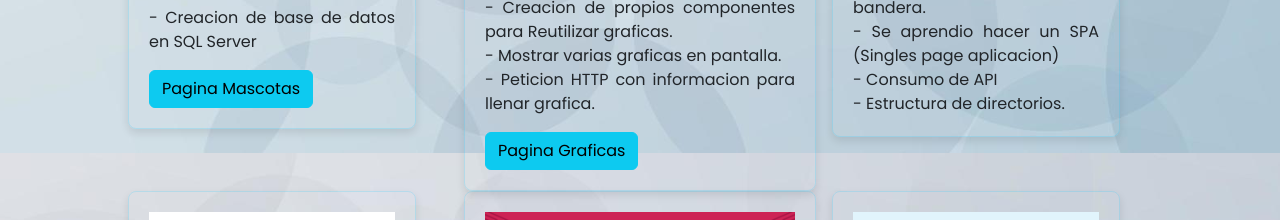
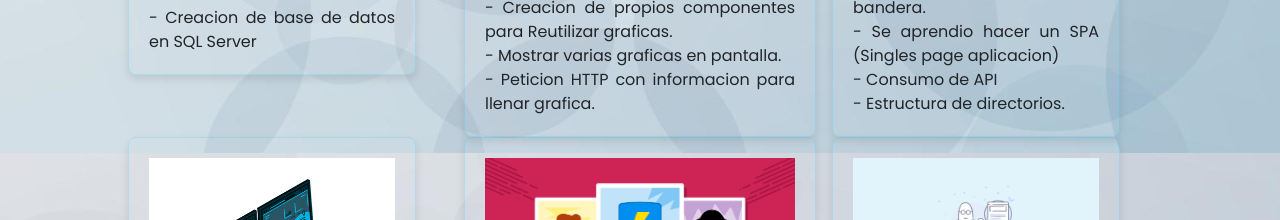
Before and after one commit to Wlmr24/WilmerPage, an Angular app: page /projects in a window 1280 px wide. Shown: the part 647-867 px from the top of the page. Built offline with nearby package versions, Linux system fonts and the light colour scheme.

Commit message:
Ajustes en pagina skills

```diff
--- a/src/app/pages/projects/projects.component.html
+++ b/src/app/pages/projects/projects.component.html
@@ -18,9 +18,9 @@
                                 <br>
                                 - Creacion de base de datos en SQL Server
           </p>
-          <button type="button" class="btn btn-info">
+          <!-- <button type="button" class="btn btn-info">
             Pagina Mascotas
-          </button>
+          </button> -->
         </div>
       </div>
 
@@ -40,9 +40,9 @@
                               <br>
                               - Peticion HTTP con informacion para llenar grafica.
           </p>
-          <button type="button" class="btn btn-info">
+          <!-- <button type="button" class="btn btn-info">
             Pagina Graficas
-          </button>
+          </button> -->
         </div>
       </div>
 
--- a/src/app/pages/skills/skills.component.html
+++ b/src/app/pages/skills/skills.component.html
@@ -20,9 +20,15 @@
                             <br>
                             - .NET: Familiaridad con el framework .NET para el desarrollo de aplicaciones de servidor y backend.
                             <br>
+                            - Node.js: Entorno de ejecución para JavaScript que permite ejecutar código JavaScript en el lado del servidor.
+                            <br>
+                            - Express: Marco de aplicación web para Node.js que simplifica la creación de aplicaciones y APIs.
+                            <br>
                             <strong> - Bases de Datos: </strong>
                             <br>
-                             SQL Server: Experiencia en el diseño, implementación y gestión de bases de datos utilizando SQL Server.
+                             - SQL Server: Experiencia en el diseño, implementación y gestión de bases de datos utilizando SQL Server.
+                             <br>
+                             - MongoDB: Base de datos NoSQL orientada a documentos que almacena datos en un formato similar a JSON, llamado BSON.
                              <br>
                             <strong> Herramientas y Control de Versiones: </strong>
                             <br>
```
